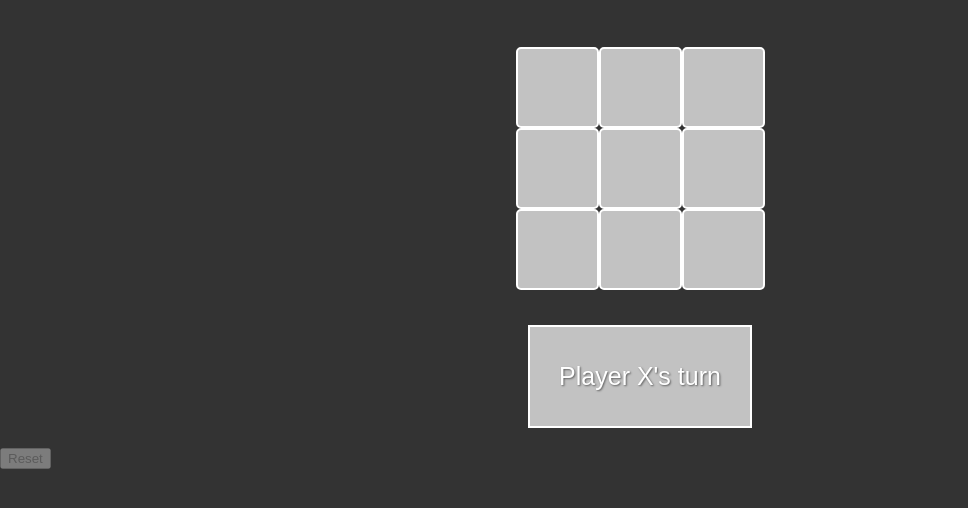
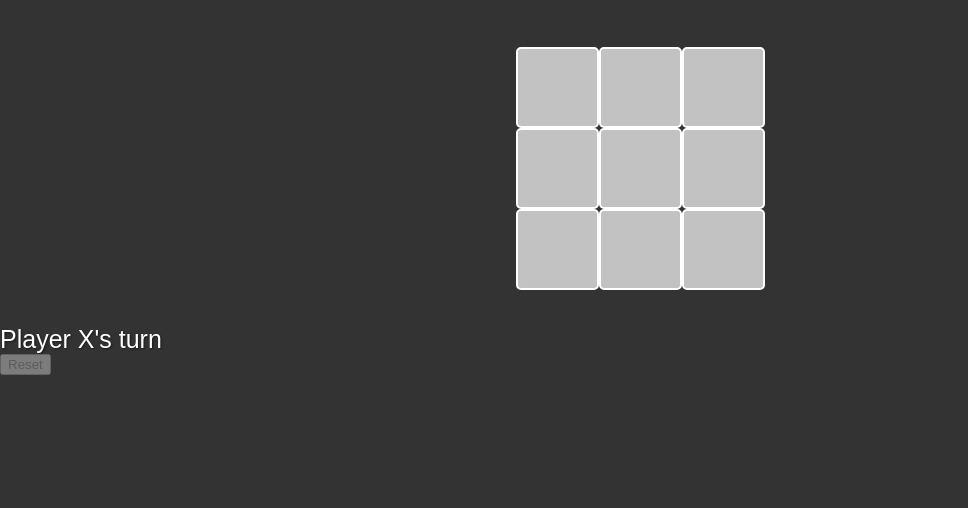
Before and after one commit to iamneo-production/fcbedafdfebff304670808efdcbcabeone, a website: page main.html in a window 1280 px wide. Shown: the part 202-710 px from the top of the page, without its empty margins (0-968 px from the left). Drawn offline with Linux system fonts and the light colour scheme.

Commit message:
Backup Commit

```diff
--- a/main.html
+++ b/main.html
@@ -27,9 +27,7 @@
             <input type="text" class="bt" readonly>
         </div>
     </div>
-    <div class="result-container">
-        <p class="result-text">Player X's turn</p>
-    </div>
+    <div class="result-text">Player X's turn</div>
     <button id="reset-button" disabled>Reset</button>
     <script src="script.js"></script>
 </body>
```
